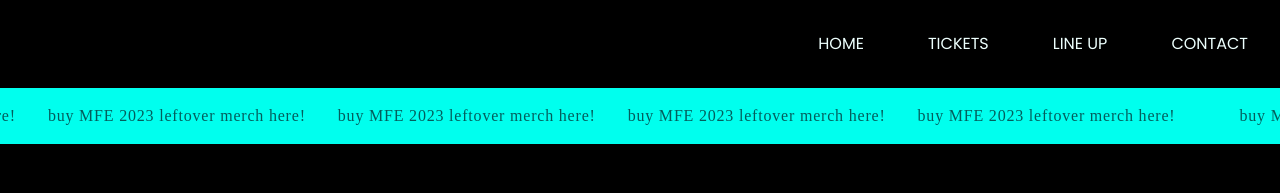
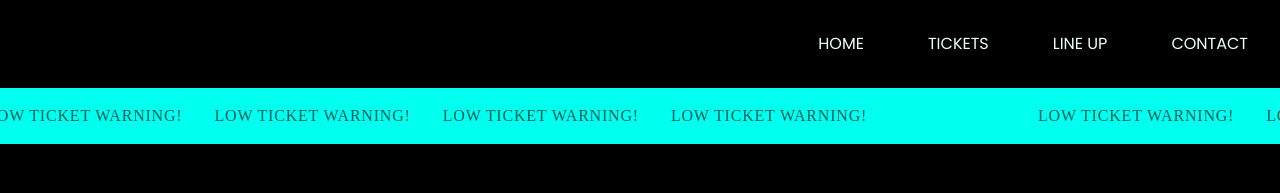
Before and after one commit to JBlackburn94/musicFestival, a React (Vite) app in the folder music-festival/: page / in a window 1280 px wide. Shown: the top 193 px of the page. Built offline with nearby package versions, Linux system fonts and the light colour scheme; a web font is replaced by a local one.

Commit message:
video width adjusted to look better across devices

```diff
--- a/music-festival/src/components/banner/Banner.jsx
+++ b/music-festival/src/components/banner/Banner.jsx
@@ -6,21 +6,11 @@ export default function Banner() {
     <div className="mt-16 md:mt-0 bg-bright-turquoise-400 text-bright-turquoise-900 hover:bg-bright-turquoise-200">
       <Marquee pauseOnHover>
         <a href="#" className="flex p-4">
-          <p className="mx-4 tracking-wider">
-            buy MFE 2023 leftover merch here!
-          </p>
-          <p className="mx-4 tracking-wider">
-            buy MFE 2023 leftover merch here!
-          </p>
-          <p className="mx-4 tracking-wider">
-            buy MFE 2023 leftover merch here!
-          </p>
-          <p className="mx-4 tracking-wider">
-            buy MFE 2023 leftover merch here!
-          </p>
-          <p className="mx-4 tracking-wider">
-            buy MFE 2023 leftover merch here!
-          </p>
+          <p className="mx-4 tracking-wider uppercase">Low ticket warning!</p>
+          <p className="mx-4 tracking-wider uppercase">Low ticket warning!</p>
+          <p className="mx-4 tracking-wider uppercase">Low ticket warning!</p>
+          <p className="mx-4 tracking-wider uppercase">Low ticket warning!</p>
+          <p className="mx-4 tracking-wider uppercase">Low ticket warning!</p>
         </a>
       </Marquee>
     </div>
--- a/music-festival/src/components/hero/Hero.jsx
+++ b/music-festival/src/components/hero/Hero.jsx
@@ -13,7 +13,7 @@ export default function Hero() {
         </h2>
       </div>
       <div className="flex items-center justify-center w-full mt-10 lg:mt-0 lg:w-1/2">
-        <video muted autoPlay loop className="w-1/2 mr-4 md:w-1/4">
+        <video muted autoPlay loop className="w-1/2 mr-4 md:w-[25%] lg:w-[40%]">
           <source src={heroVideo} type="video/mp4" />
           Your browser does not support the video tag.
         </video>
```
